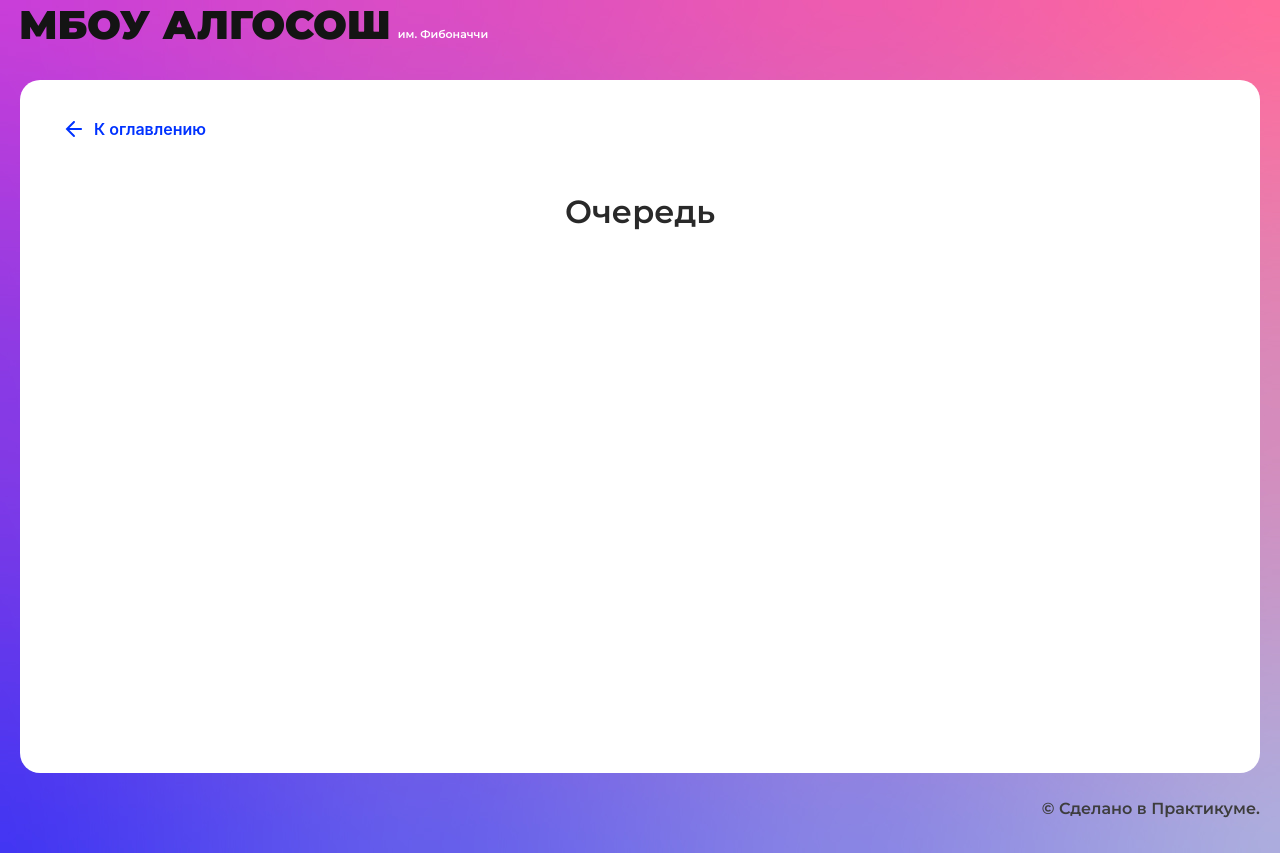
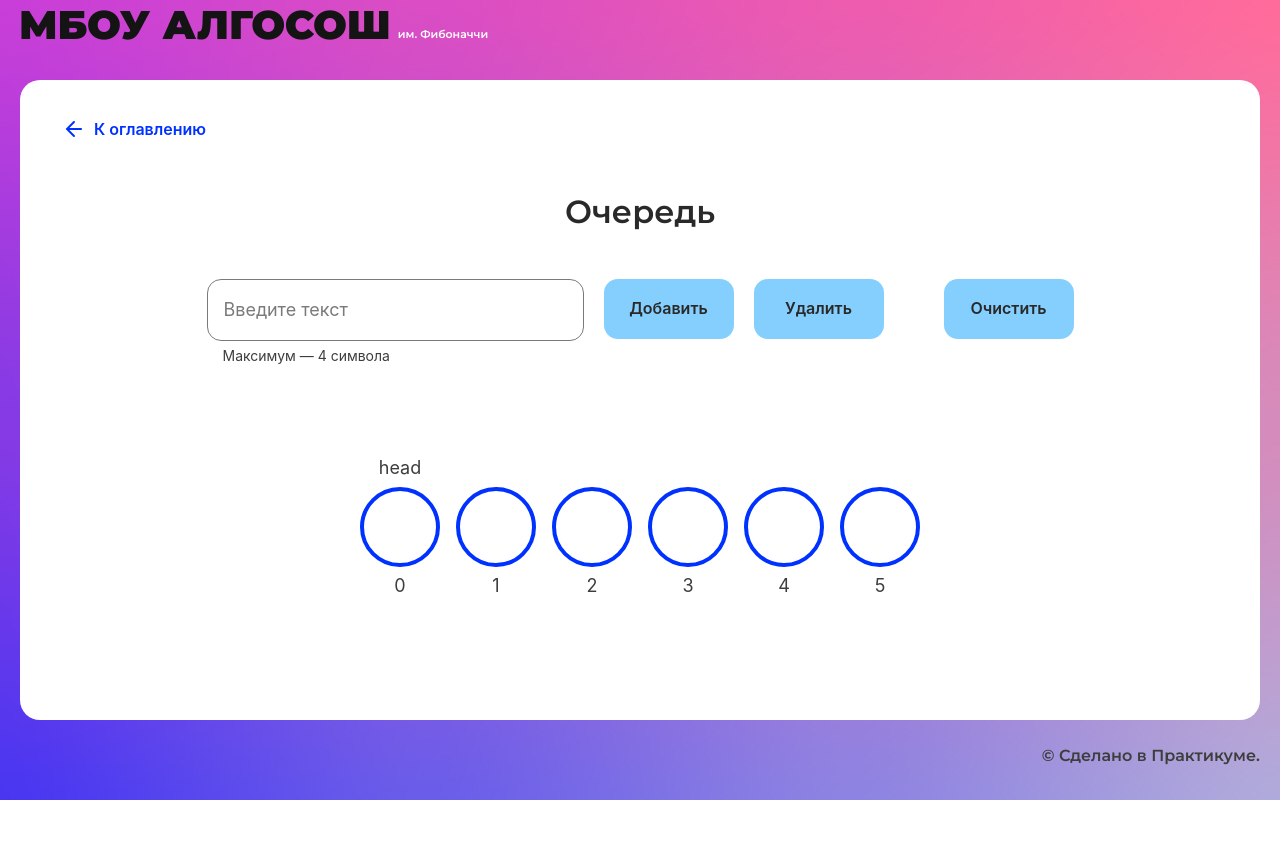
Before and after one commit to frrenzy/algososh, a React (Create React App) app: page /queue in a window 1280 px wide. After the commit the page ends 800 px from the top, so only its background shows below. Built offline with nearby package versions, Linux system fonts and the light colour scheme.

Commit message:
feat: add queue page

```diff
--- a/src/components/queue-page/queue-page.tsx
+++ b/src/components/queue-page/queue-page.tsx
@@ -1,10 +1,153 @@
-import React from "react";
-import { SolutionLayout } from "../ui/solution-layout/solution-layout";
+import { useCallback, useState, useRef } from 'react'
+import { useInput } from 'hooks'
+import { v4 as uuid } from 'uuid'
+import { Queue } from 'helpers/queue'
 
-export const QueuePage: React.FC = () => {
+import { Input } from 'components/ui/input/input'
+import { Circle } from 'components/ui/circle/circle'
+import { SolutionLayout } from '../ui/solution-layout/solution-layout'
+import { Button } from 'components/ui/button/button'
+
+import { SHORT_DELAY_IN_MS } from 'constants/delays'
+
+import { ElementStates } from 'types/element-states'
+import { Action } from 'types/action'
+import type { FC, FormEventHandler, MouseEventHandler } from 'react'
+
+import styles from './queue.module.css'
+
+interface Item {
+  value: string
+  state: ElementStates
+}
+
+export const QueuePage: FC<{}> = () => {
+  const { value, handleChange, setValue } = useInput('')
+
+  const [action, setAction] = useState<Action>()
+  const queue = useRef<Queue<string>>(new Queue<string>(6))
+  const [state, setState] = useState<Item[]>(
+    Array(6).fill({ value: '', state: ElementStates.Default }),
+  )
+
+  const head = queue.current.head
+  const tail = queue.current.tail
+  const length = queue.current.length
+
+  const submitHandler = useCallback<FormEventHandler>(
+    e => {
+      e.preventDefault()
+      setAction(Action.Add)
+      if (value.length === 0) return
+      queue.current.enqueue(value)
+      setValue('')
+      setState(
+        queue.current.container.map((e, idx) => ({
+          value: e ?? '',
+          state:
+            idx === (tail + 1) % 6
+              ? ElementStates.Changing
+              : ElementStates.Default,
+        })),
+      )
+      setTimeout(() => {
+        setState(state =>
+          state.map(e => ({ ...e, state: ElementStates.Default })),
+        )
+        setAction(undefined)
+      }, SHORT_DELAY_IN_MS)
+    },
+    [setValue, queue, value, tail],
+  )
+
+  const resetHandler = useCallback<FormEventHandler>(
+    e => {
+      e.preventDefault()
+      queue.current.clear()
+      setState(
+        queue.current.container.map(e => ({
+          value: e ?? '',
+          state: ElementStates.Default,
+        })),
+      )
+    },
+    [queue],
+  )
+
+  const deleteHandler = useCallback<
+    MouseEventHandler<HTMLButtonElement>
+  >(() => {
+    setAction(Action.Remove)
+    setState(state =>
+      state.map((e, idx) => ({
+        ...e,
+        state:
+          idx === head % 6 ? ElementStates.Changing : ElementStates.Default,
+      })),
+    )
+    queue.current.dequeue()
+    setTimeout(() => {
+      setState(
+        queue.current.container.map(e => ({
+          value: e ?? '',
+          state: ElementStates.Default,
+        })),
+      )
+      setAction(undefined)
+    }, SHORT_DELAY_IN_MS)
+  }, [head])
+
   return (
-    <SolutionLayout title="Очередь">
-
+    <SolutionLayout
+      title='Очередь'
+      extraClass={styles.main}
+    >
+      <form
+        className={styles.form}
+        onSubmit={submitHandler}
+        onReset={resetHandler}
+      >
+        <Input
+          type='text'
+          maxLength={4}
+          value={value}
+          onChange={handleChange}
+          extraClass={`mr-10 ${styles.input}`}
+          isLimitText={true}
+        />
+        <Button
+          type='submit'
+          text='Добавить'
+          isLoader={action === Action.Add}
+          disabled={action === Action.Remove || length === 6}
+          extraClass='mr-10'
+        />
+        <Button
+          type='button'
+          text='Удалить'
+          isLoader={action === Action.Remove}
+          disabled={action === Action.Add}
+          onClick={deleteHandler}
+          extraClass='mr-30'
+        />
+        <Button
+          type='reset'
+          text='Очистить'
+          disabled={!!action}
+        />
+      </form>
+      <div className={styles.container}>
+        {state.map(({ value, state }, idx) => (
+          <Circle
+            key={uuid()}
+            letter={value}
+            state={state}
+            index={idx}
+            head={idx === head % 6 ? 'head' : null}
+            tail={idx === tail % 6 ? 'tail' : null}
+          />
+        ))}
+      </div>
     </SolutionLayout>
-  );
-};
+  )
+}
--- /dev/null
+++ b/src/components/queue-page/queue.module.css
@@ -0,0 +1,19 @@
+.main {
+  height: 693px;
+}
+
+.form {
+  display: flex;
+  justify-content: center;
+}
+
+.input {
+  width: 377px;
+  margin-bottom: calc(60 * var(--offset-base-size));
+}
+
+.container {
+  display: flex;
+  justify-content: center;
+  gap: calc(8 * var(--offset-base-size));
+}
--- a/src/components/stack-page/stack-page.tsx
+++ b/src/components/stack-page/stack-page.tsx
@@ -8,12 +8,13 @@ import { Circle } from 'components/ui/circle/circle'
 import { SolutionLayout } from '../ui/solution-layout/solution-layout'
 import { Button } from 'components/ui/button/button'
 
+import { SHORT_DELAY_IN_MS } from 'constants/delays'
+
 import { ElementStates } from 'types/element-states'
 import { Action } from 'types/action'
+import type { FC, FormEventHandler } from 'react'
 
 import styles from './stack.module.css'
-import type { FC, FormEventHandler } from 'react'
-import { SHORT_DELAY_IN_MS } from 'constants/delays'
 
 interface Item {
   value: string
@@ -32,6 +33,7 @@ export const StackPage: FC<{}> = () => {
   const submitHandler = useCallback<FormEventHandler>(
     e => {
       e.preventDefault()
+      setAction(Action.Add)
       if (value.length === 0) return
       stack.current.push(value)
       setValue('')
@@ -41,13 +43,12 @@ export const StackPage: FC<{}> = () => {
           state: idx === len ? ElementStates.Changing : ElementStates.Default,
         })),
       )
-      setTimeout(
-        () =>
+      setTimeout(() => {
         setState(state =>
           state.map(e => ({ ...e, state: ElementStates.Default })),
-          ),
-        SHORT_DELAY_IN_MS,
         )
+        setAction(undefined)
+      }, SHORT_DELAY_IN_MS)
     },
     [setValue, stack, value, len],
   )
@@ -57,7 +58,7 @@ export const StackPage: FC<{}> = () => {
       e.preventDefault()
       stack.current.clear()
       setState(
-        stack.current.container.map((e, idx) => ({
+        stack.current.container.map(e => ({
           value: e,
           state: ElementStates.Default,
         })),
@@ -69,6 +70,7 @@ export const StackPage: FC<{}> = () => {
   const deleteHandler = useCallback<
     MouseEventHandler<HTMLButtonElement>
   >(() => {
+    setAction(Action.Remove)
     setState(state =>
       state.map((e, idx) => ({
         ...e,
@@ -76,16 +78,15 @@ export const StackPage: FC<{}> = () => {
       })),
     )
     stack.current.pop()
-    setTimeout(
-      () =>
+    setTimeout(() => {
       setState(
         stack.current.container.map(e => ({
           value: e,
           state: ElementStates.Default,
         })),
-        ),
-      SHORT_DELAY_IN_MS,
       )
+      setAction(undefined)
+    }, SHORT_DELAY_IN_MS)
   }, [len])
 
   return (
@@ -103,24 +104,28 @@ export const StackPage: FC<{}> = () => {
           maxLength={4}
           value={value}
           onChange={handleChange}
-          extraClass={styles.input}
+          extraClass={`mr-10 ${styles.input}`}
           isLimitText={true}
         />
         <Button
           type='submit'
           text='Добавить'
           isLoader={action === Action.Add}
+          disabled={action === Action.Remove}
+          extraClass='mr-10'
         />
         <Button
           type='button'
           text='Удалить'
-          isLoader={action === Action.Clear}
+          isLoader={action === Action.Remove}
+          disabled={action === Action.Add}
           onClick={deleteHandler}
+          extraClass='mr-30'
         />
         <Button
           type='reset'
           text='Очистить'
-          isLoader={action === Action.Remove}
+          disabled={!!action}
         />
       </form>
       <div className={styles.container}>
--- /dev/null
+++ b/src/helpers/queue.ts
@@ -0,0 +1,37 @@
+export class Queue<T> {
+  container: (T | null)[] = []
+  head = 0
+  tail = -1
+  size = 0
+  length = 0
+
+  constructor(size: number) {
+    this.size = size
+    this.container = Array(size).fill('')
+  }
+
+  enqueue = (item: T): void => {
+    if (this.length >= this.size) throw new Error('Maximum queue size exceeded')
+
+    this.tail = this.tail + 1
+    this.container[this.tail % this.size] = item
+    this.length++
+  }
+
+  dequeue = (): void => {
+    if (this.isEmpty()) throw new Error('Queue is empty')
+
+    this.container[this.head % this.size] = null
+    this.head++
+    this.length--
+  }
+
+  isEmpty = (): boolean => this.length === 0
+
+  clear = (): void => {
+    this.container = Array(this.size).fill('')
+    this.head = 0
+    this.tail = -1
+    this.length = 0
+  }
+}
--- a/src/helpers/stack.ts
+++ b/src/helpers/stack.ts
@@ -9,10 +9,6 @@ export class Stack<T> {
     this.container.pop()
   }
 
-  peak = (): T | null => {
-    return this.getSize() > 0 ? this.container[this.getSize() - 1] : null
-  }
-
   getSize = (): number => this.container.length
 
   clear = (): void => {
--- a/src/types/action.ts
+++ b/src/types/action.ts
@@ -1,5 +1,4 @@
 export enum Action {
   Add = 'add',
   Remove = 'remove',
-  Clear = 'clear',
 }
```
Lines whose indentation alone changed are shown as unchanged.
